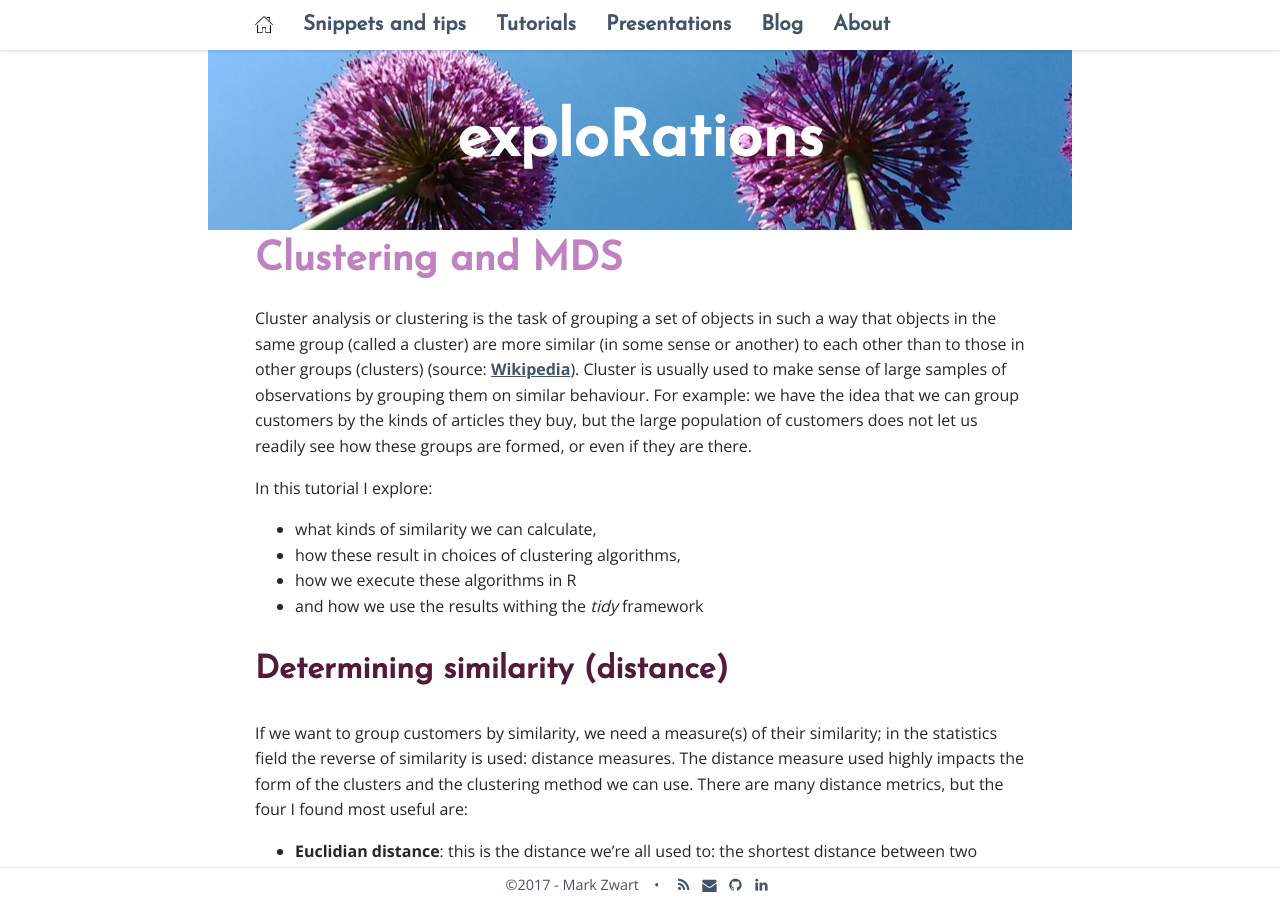
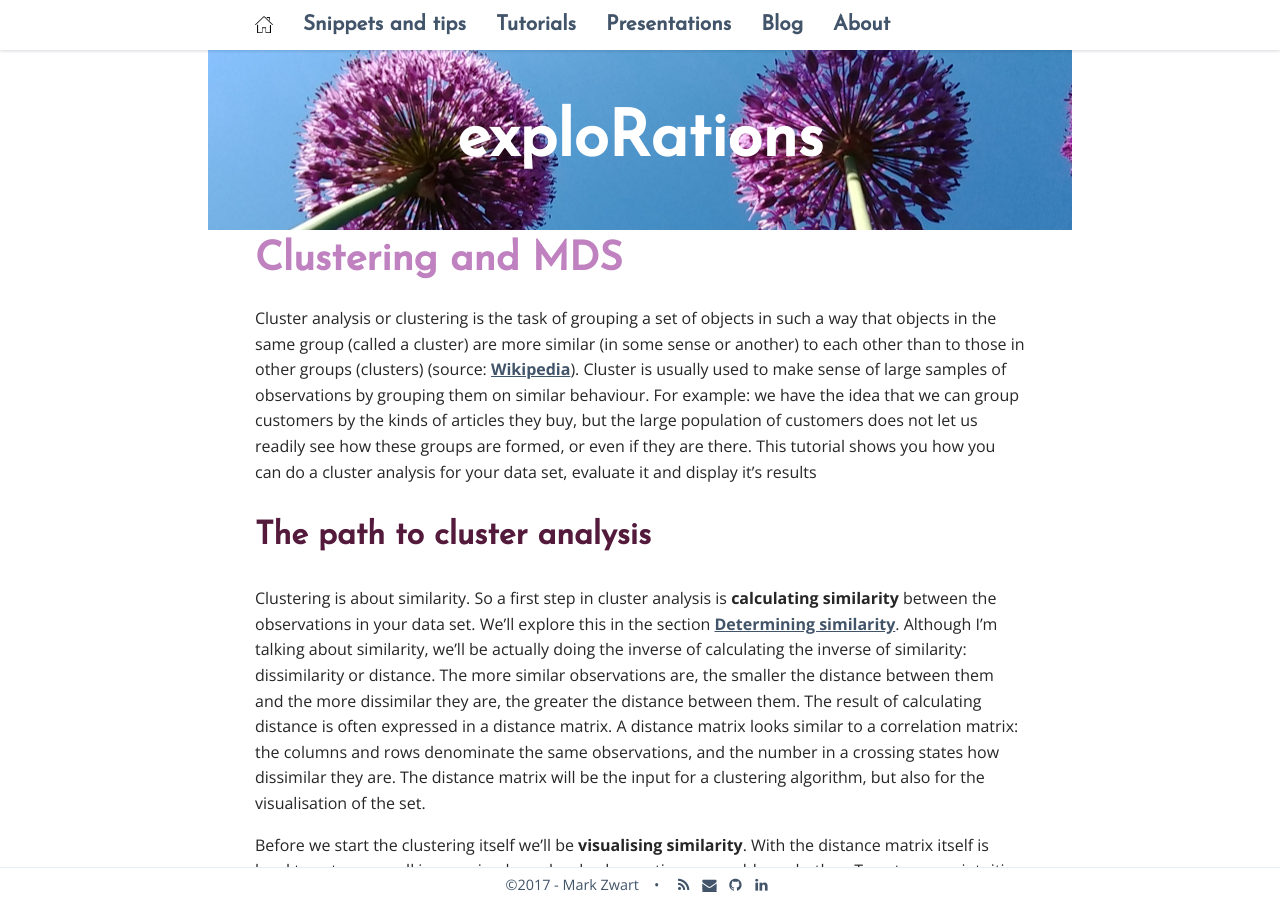
Before and after one commit to mark-me/mark-me.github.io, a Jekyll site: the page built from _pages/tutorials/clustering-mds/clustering-mds.md, in a window 1280 px wide and 900 px high. Built offline with Jekyll 4.4.1, drawn with Linux system fonts in a browser that asks for light colours; nearby versions of some CDN libraries; comment, search, counter and statistics services are not loaded; some of the changed text lies outside the part shown.

Commit message:
Update clustering-mds.md

```diff
--- a/_pages/tutorials/clustering-mds/clustering-mds.md
+++ b/_pages/tutorials/clustering-mds/clustering-mds.md
@@ -6,16 +6,18 @@ permalink: /clustering-mds/
 published: true
 ---
 
-Cluster analysis or clustering is the task of grouping a set of objects in such a way that objects in the same group (called a cluster) are more similar (in some sense or another) to each other than to those in other groups (clusters) (source: [Wikipedia](https://en.wikipedia.org/wiki/Cluster_analysis)). Cluster is usually used to make sense of large samples of observations by grouping them on similar behaviour. For example: we have the idea that we can group customers by the kinds of articles they buy, but the large population of customers does not let us readily see how these groups are formed, or even if they are there.
+Cluster analysis or clustering is the task of grouping a set of objects in such a way that objects in the same group (called a cluster) are more similar (in some sense or another) to each other than to those in other groups (clusters) (source: [Wikipedia](https://en.wikipedia.org/wiki/Cluster_analysis)). Cluster is usually used to make sense of large samples of observations by grouping them on similar behaviour. For example: we have the idea that we can group customers by the kinds of articles they buy, but the large population of customers does not let us readily see how these groups are formed, or even if they are there. This tutorial shows you how you can do a cluster analysis for your data set, evaluate it and display it's results
 
-In this tutorial I explore:
+# The path to cluster analysis
 
-* what kinds of similarity we can calculate,
-* how these result in choices of clustering algorithms,
-* how we execute these algorithms in R
-* and how we use the results withing the *tidy* framework
+Clustering is about similarity. So a first step in cluster analysis is **calculating similarity** between the observations in your data set. We'll explore this in the section [Determining similarity](/clustering-mds/#determining-similarity). Although I'm talking about similarity, we'll be actually doing the inverse of calculating the inverse of similarity: dissimilarity or distance. The more similar observations are, the smaller the distance between them and the more dissimilar they are, the greater the distance between them. The result of calculating distance is often expressed in a distance matrix. A distance matrix looks similar to a correlation matrix: the columns and rows denominate the same observations, and the number in a crossing states how dissimilar they are. The distance matrix will be the input for a clustering algorithm, but also for the visualisation of the set.
 
-# Determining similarity (distance)
+Before we start the clustering itself we'll be **visualising similarity**. With the distance matrix itself is hard to get an overall impression how closely observations resemble eachother. To get a more intuitive idea, we will convert these distances to create a scatterplot. Since distances are expressed as distances between observations we could take each observation as an axis in our plot, but this will quickly result in more then two or three dimensions and at that moment my imagination falls short on how I should interpret this. Luckily there is an framework called MultiDimensional Scaling (MDS) which reduces the number of dimensions to two, which my imagination can handle. How this is done and how the resulting similarity plot is created is explained in the section [Applying multidimensional scaling](/clustering-mds/#applying-multidimensional-scaling).
+
+The last step before the actual clustering is **assessing clusterability** or our data. This is explained in the section [Determining clusterability](/clustering-mds/#determining-clusterability)
+
+
+# Determining similarity
 
 If we want to group customers by similarity, we need a measure(s) of their similarity; in the statistics field the reverse of similarity is used: distance measures. The distance measure used highly impacts the form of the clusters and the clustering method we can use. There are many distance metrics, but the four I found most useful are:
 
@@ -23,10 +25,11 @@ If we want to group customers by similarity, we need a measure(s) of their simil
 * **Manhattan distance**: this is called after the shortest distance a taxi can take through most of [Manhattan](http://becomeanewyorker.com/streets-and-avenues-a-history-of-the-grid-system/), the Euclidian distance, with the difference we have to drive around the buildings. This distance is not
 * **Hamming distances**: the number of positions between two strings of equal length at which the corresponding symbols are different.
 * **Jaccard distance**: the inverse of the number of elements both observations share divided (compared to), all elements in both sets. This is good when comparing collections (think [Venn diagrams](https://en.wikipedia.org/wiki/Venn_diagram)).
+* **Gower's distance**: is one of the most popular measures of proximity for mixed data types. The explanation of it's workings is a bit more complex and beyond the scope of this tutorial.
 
 In addition correltion coefficient can also be turned into distance measures by subtracting them from zero, but I'll skip a discussion about those here.
 
-## Calculating the MDS
+## Applying multidimensional scaling
 
 # MDS
 
```
